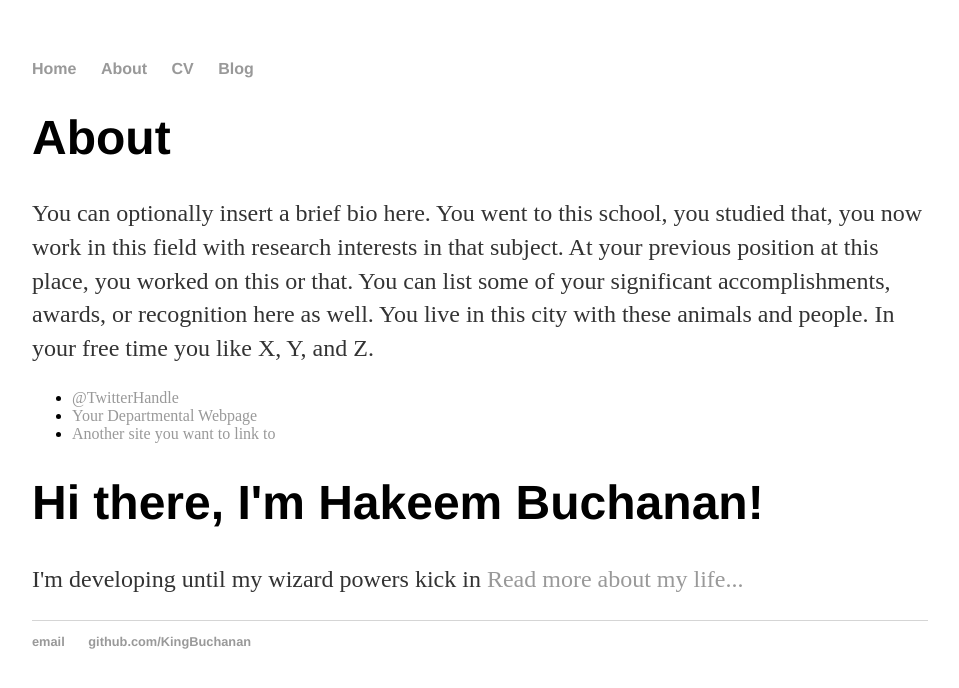
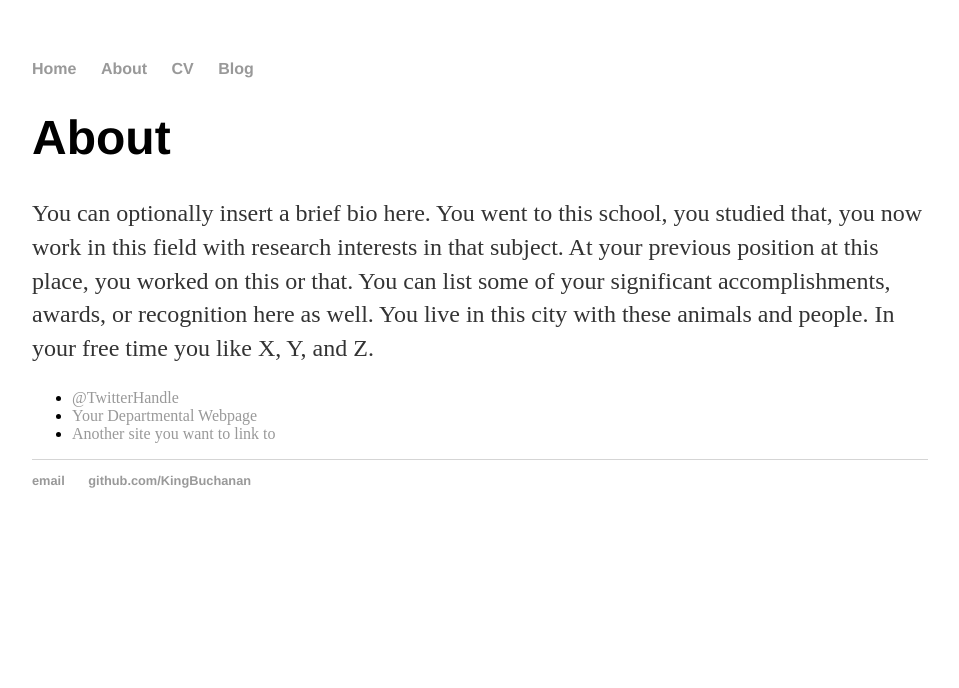
Before and after one commit to KingBuchanan/websitev1, a Jekyll site: the page built from about/index.html, in a window 1280 px wide. Shown: the top 688 px of the page, without its empty margins (160-1119 px from the left). Built offline with Jekyll 4.4.1, drawn with Linux system fonts in a browser that asks for light colours.

Commit message:
Fixed Issue with Duplicated Blurb

```diff
--- a/_layouts/default.html
+++ b/_layouts/default.html
@@ -13,12 +13,9 @@
         		<li><a href="/blog">Blog</a></li>
     		</ul>
         </nav>
-        {{ content }}
+
 		<div class="container">
-    		<div class="blurb">
-        		<h1>Hi there, I'm Hakeem Buchanan!</h1>
-				<p> I'm developing until my wizard powers kick in <a href="/about">Read more about my life...</a></p>
-    		</div><!-- /.blurb -->
+    		{{ content }}
 		</div><!-- /.container -->
 		<footer>
     		<ul>
--- a/about/index.html
+++ b/about/index.html
@@ -1,6 +1,6 @@
 ---
 layout: default
-title: About Hank Quinlan
+title: About Hakeem Buchanan
 ---
 
 		<div class="about">
```
